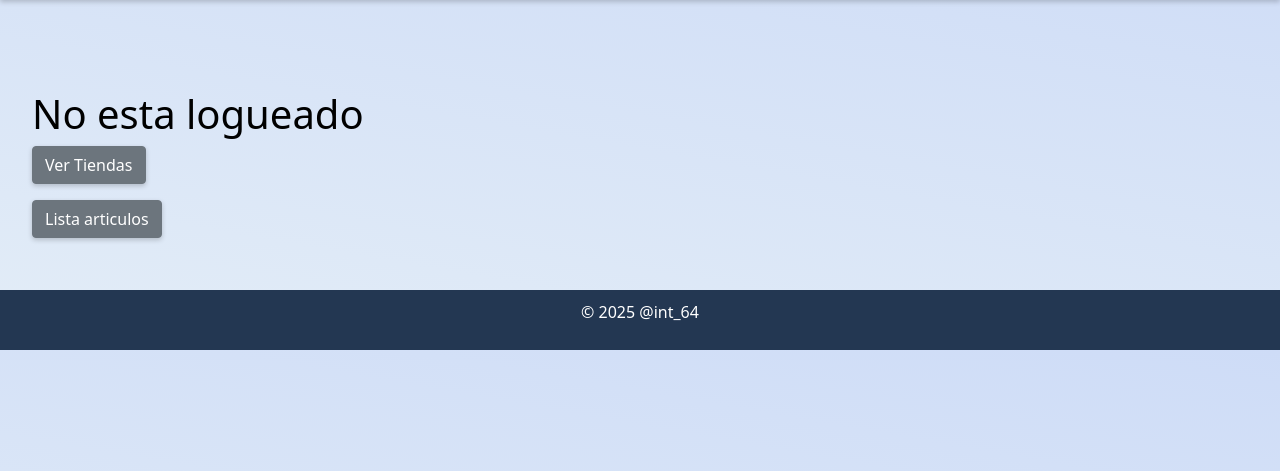
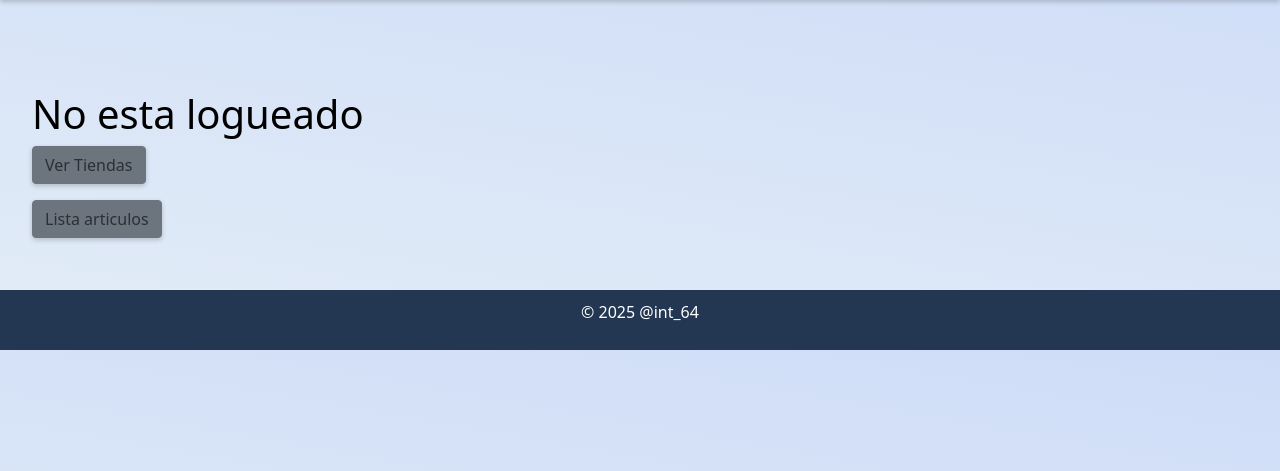
Before and after one commit to carlosr301101/Django-desoft, a Django app: page / in a window 1280 px wide. Shown: the part 82-553 px from the top of the page. Run offline with Django 5.2, Linux system fonts and the light colour scheme; some libraries are stand-ins or nearby versions.

Commit message:
Fixing buttons

```diff
--- a/django_project/Mi_negocio/static/Mi_negocio/style.css
+++ b/django_project/Mi_negocio/static/Mi_negocio/style.css
@@ -33,6 +33,7 @@ body {
 }
 .btn{
     box-shadow: 0 2px 5px rgba(0, 0, 0, 0.2);
+
 }
 .card-body{
     border-color: transparent;
--- a/django_project/Mi_negocio/templates/Mi_negocio/index.html
+++ b/django_project/Mi_negocio/templates/Mi_negocio/index.html
@@ -14,17 +14,17 @@
 
     {% endif %}
 <div class="item">
-    <button class="btn btn-secondary">
-    <a href="{% url 'listar_tiendas'%}" style="text-decoration: none; color: inherit;">Ver Tiendas</a>
-    </button>
+
+    <a href="{% url 'listar_tiendas'%}" style="text-decoration: none; color: inherit;"><button class="btn btn-secondary"><div class="enlace-negro">Ver Tiendas</div></button></a>
+
 </div>
 <p>
 
 </p>
 
 <div class="item">
-    <button class="btn btn-secondary">
-    <a href="{% url 'lista_articulos'%}" style="text-decoration: none; color: inherit;">Lista articulos</a>
+
+    <a href="{% url 'lista_articulos'%}" style="text-decoration: none; color: inherit;"> <button class="btn btn-secondary"><div class="enlace-negro">Lista articulos</div></button></a>
 </button>
 </div>
 <p>
@@ -32,9 +32,9 @@
 </p>
 {% if user.is_authenticated %}
 <div class="item">
-<button class="btn btn-primary">
+
 <div>
-    <a href="{% url 'crear_tienda'%}" style="text-decoration: none; color: inherit;">Crear Tienda</a>
+    <a href="{% url 'crear_tienda'%}" style="text-decoration: none; color: inherit;"><button class="btn btn-primary"><div class="enlace-negro">Crear Tienda</div></button></a>
 </div>
 </button>
 </div>
--- a/django_project/Mi_negocio/templates/Mi_negocio/layout.html
+++ b/django_project/Mi_negocio/templates/Mi_negocio/layout.html
@@ -43,14 +43,18 @@
 
             <ul class="nav col-12 col-lg-auto me-lg-auto mb-2 justify-content-center mb-md-0">
 
-                <form action="{% url 'buscar_articulo' %} "   role="search" method="get">
+                <a class="enlace-negro" href="{%url 'buscar_articulo' %}">
+                <!-- <form action="{% url 'buscar_articulo' %} "   role="search" method="get"> -->
                     <button type="submit"  class="btn btn-outline-secondary me-2" >Buscar_articulo</button>
-                </form>
+               <!--  </form> -->
+                </a>
 
-                <form action="{% url 'login' %}" method="post">
+                <a class="enlace-negro" href="{%url 'login' %}">
+                <!-- <form action="{% url 'login' %}" method="post"> -->
                     {% csrf_token %}
                 <button type="submit"  class="btn btn-outline-light me-2" >Login</button>
-                </form>
+               <!--  </form> -->
+             </a>
 
 
 
--- a/django_project/Mi_negocio/templates/Mi_negocio/listar_tiendas.html
+++ b/django_project/Mi_negocio/templates/Mi_negocio/listar_tiendas.html
@@ -8,8 +8,8 @@
 
         {% for tienda in page_obj %}
             <li style="margin-top: 20px;">
-                <button class="btn btn-secondary">
-                <a class="enlace-negro" href="{% url 'ver_tienda' tienda_id=tienda.id %}">{{ tienda.nombre }}</a>
+
+                <a class="enlace-negro" href="{% url 'ver_tienda' tienda_id=tienda.id %}"><button class="btn btn-secondary "><div class="enlace-negro">{{ tienda.nombre }}</div></button></a>
                 <!-- Botón para acceder a los artículos de la tienda
                 <a href="{% url 'ver_tienda' tienda_id=tienda.id %}">Ver artículos</a>
                 -->
--- a/django_project/Mi_negocio/templates/registration/login.html
+++ b/django_project/Mi_negocio/templates/registration/login.html
@@ -9,6 +9,7 @@
         <div class="container mt-4">
             <div class="d-flex">
                 <button type="submit" class="btn btn-primary" style="margin-right: 10px;">Iniciar sesión</button>
+
                 <a href="{%url 'signup' %}">
                 <button type="button" class="btn btn-secondary">Sign up</button>
                 </a>
```
Also changed, not shown: django_project/Mi_negocio/templates/registration/signup.html (+6 -1 lines), django_project/db.sqlite3.
